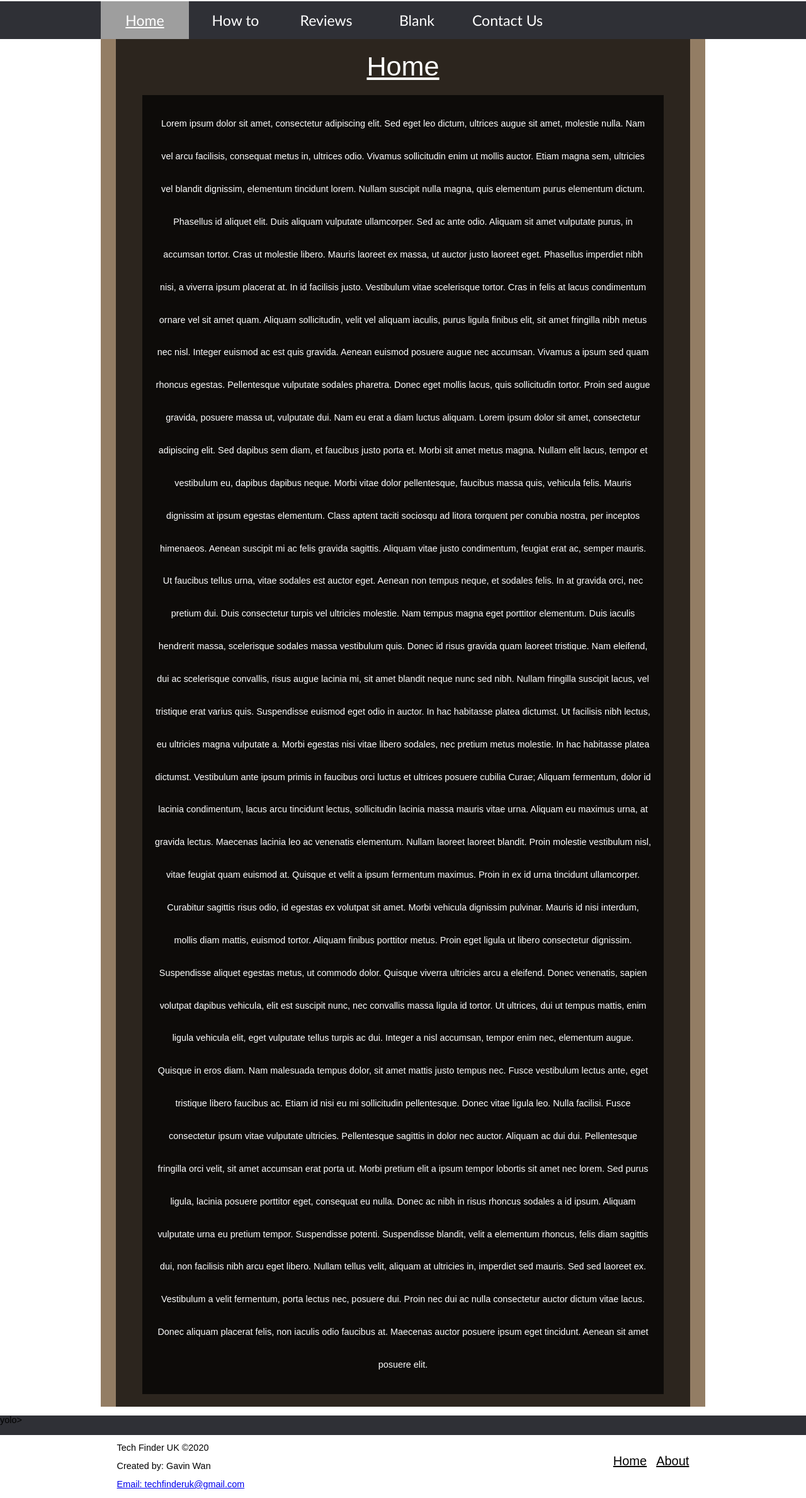
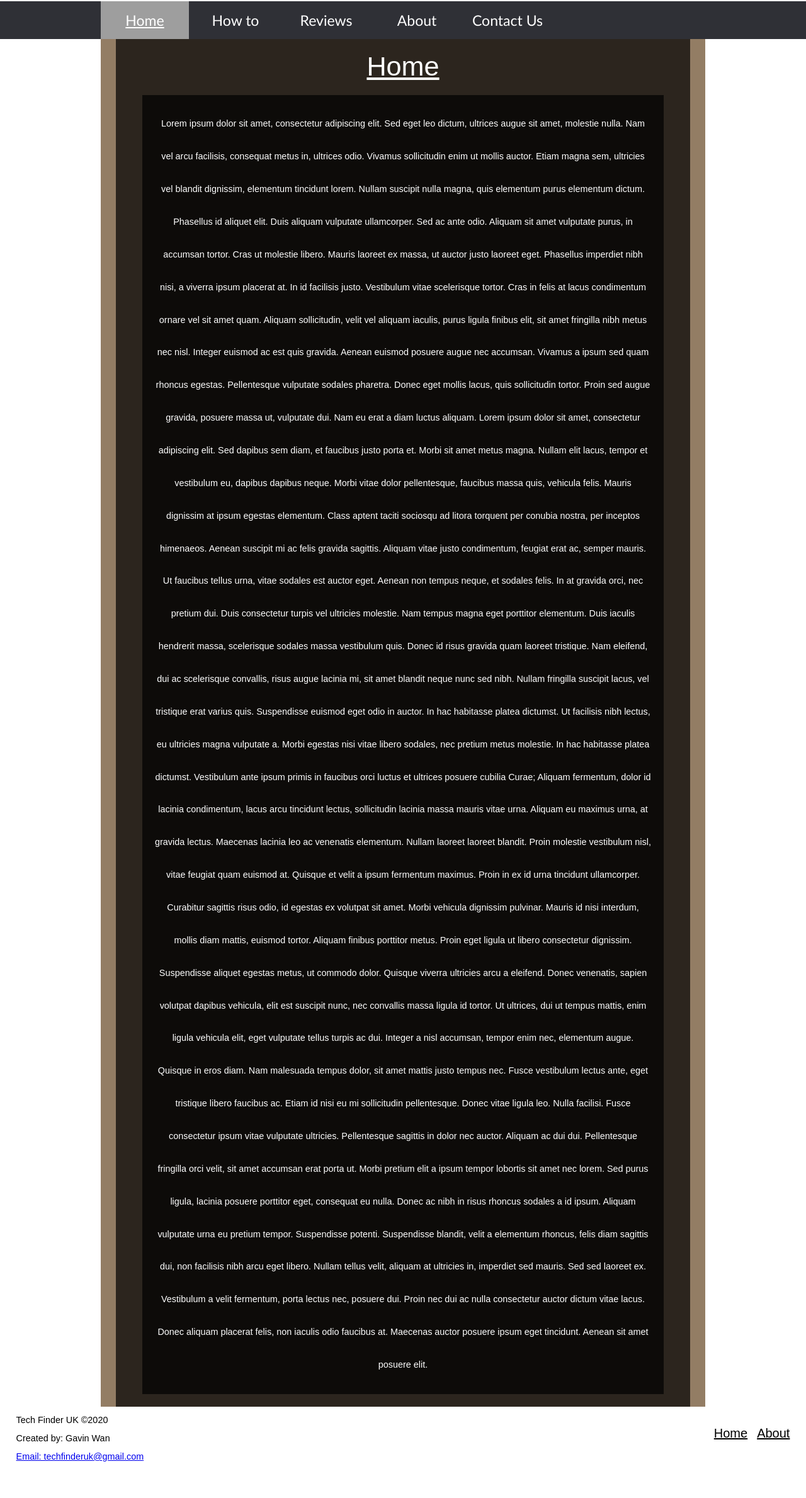
Before and after one commit to gavwan/gavwan.github.io, a plain HTML site: page index.html in a window 1280 px wide. Shown: the part 102-2481 px from the top of the page at 63% size. After the commit the page ends 2437 px from the top, so only its background shows below. Drawn offline with Linux system fonts and the light colour scheme.

Commit message:
changed blank.html changed to about.html

```diff
--- a/index.html
+++ b/index.html
@@ -45,7 +45,7 @@
             <a href="index.html" class= "active">Home</a>
 			      <a href="howto.html">How to</a>
             <a href="reviews.html">Reviews</a>
-			      <a href="blank.html">Blank</a>
+			      <a href="about.html">About</a>
             <a href="contactus.html">Contact Us</a>
 		    </div>
     	</div>
@@ -75,7 +75,6 @@
     </div>
 	</div>
 	<footer class="master-footer">
-		<p>yolo></p>
 		<div class="main-footer">
 			<div class="left-footer">
 				<p>Tech Finder UK &copy;2020</p>
@@ -88,7 +87,7 @@
 				<li><a href="/">Home</a></li>
 				<li><a href="about.html">About</a></li>
 			</ul>
-		<!-- </div> -->
+		</div>
 	</footer>
 </body>
 </html>
--- a/style.css
+++ b/style.css
@@ -210,14 +210,14 @@ label[for=fname], [for=lname], [for=email], [for=subject]{
 .master-footer {
   width:100%;
   background-color: #2f3036;
+  color: #000000;
 }
 
 .main-footer {
-  width:100%;
-  max-width: 960px;
+  background-color: #000000;
   top: 0px;
   margin: auto;
-  padding: 1px 2%;
+  padding: 0px 2%;
 }
 
 .left-footer {
@@ -317,64 +317,6 @@ label[for=fname], [for=lname], [for=email], [for=subject]{
   }
 }
 
-/* The sidebar menu */
-/*.sidenav{
-  height: auto;
-  width: 200px;
-  position: absolute;;
-  z-index: 1;
-  top: 220px;
-  left: 80px;
-  background-color: #2f3036;
-  overflow-x: hidden;
-  display: block;
-}*/
-
-
-/*.sidenav a, .dropdown-btn {
-  line-height: 1.6;
-  padding: 15px;
-  text-decoration: none;
-  font-size: 20px;
-  color: #ffffff;
-  display: block;
-  border: 1px solid #818181;
-  background: none;
-  width: 100%;
-  text-align: left;
-  cursor: pointer;
-}*/
-
-/*/.dropdown-container {
-  display: none;
-  background-color: #262626;
-}*/
-
-
-/*.sidenav a:hover, .dropdown-btn:hover {
-  color: red;
-}*/
-
-/*
-  .fa-caret-down {
-    float: right;
-    padding-right: 3px;
-  } */
-
-
-/*#footer{
-
-	border-bottom: 1px #ccc solid;
-	margin-bottom: 10px;
-}
-	#footer p{
-		text-align: right;
-		text-transform: uppercase;
-		font-size: 80%;
-		color: grey;
-	}
-*/
-
 /* Style all font awesome icons */
 .fa {
   padding: 10px;
```
Also changed, not shown: about.html (renamed from blank.html, +2 -2 lines), contactus.html (+1 -1 lines), howto.html (+1 -1 lines), reviews.html (+2 -2 lines).
